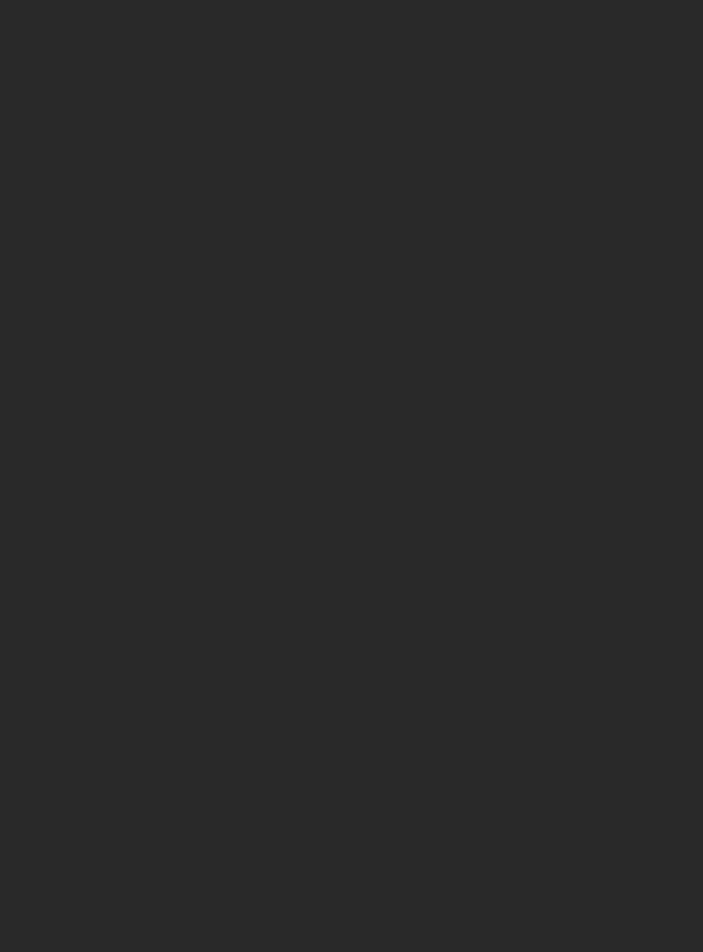
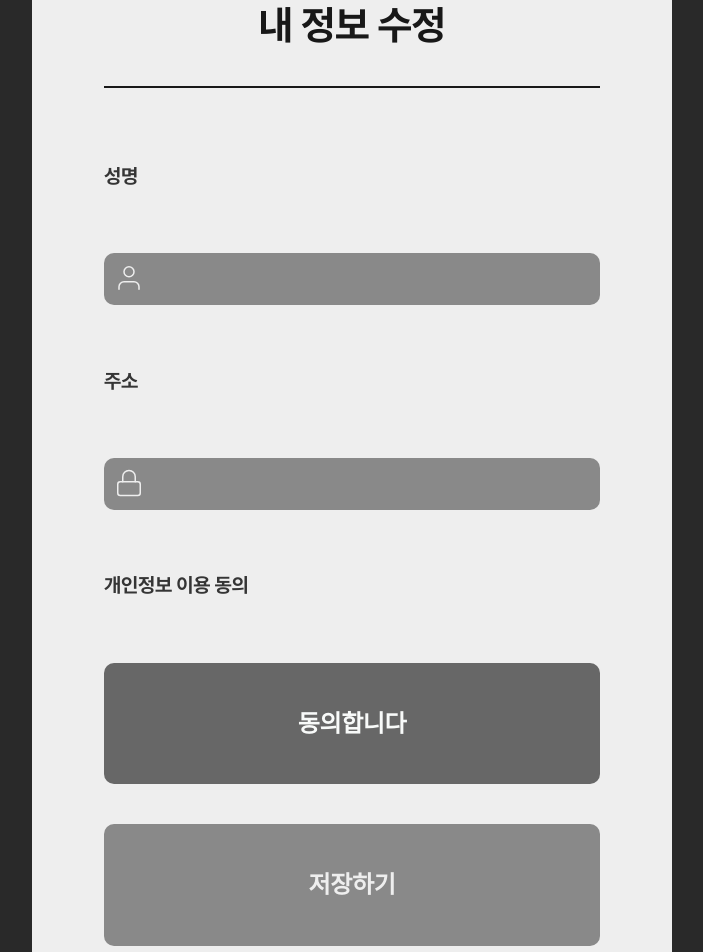
Before and after one commit to Software-Engineering-NanSSoGong/NanSSoGong-frontend, a React (Vite) app: page /profile in a window 1280 px wide. Before the commit this address had no page. Shown: the part 220-1172 px from the top of the page, without its empty margins (296-999 px from the left). Before the commit the page ends 816 px from the top, so only its background shows below. Built offline with nearby package versions, Linux system fonts and the light colour scheme; what emotion-reset would draw is missing.

Commit message:
feat:프로필 수정 추가

```diff
--- a/src/asset/svg/index.ts
+++ b/src/asset/svg/index.ts
@@ -3,4 +3,5 @@ export { default as Lock } from './Lock';
 export { default as Mic } from './Mic';
 export { default as People } from './People';
 export { default as Rider } from './Rider';
+export { default as location } from './location';
 export { default as Employee } from './Employee';
--- /dev/null
+++ b/src/asset/svg/location.tsx
@@ -0,0 +1,29 @@
+function Lock({ ...restProps }: React.SVGProps<SVGSVGElement>) {
+  return (
+    <svg
+      width='30'
+      height='30'
+      viewBox='0 0 30 30'
+      fill='none'
+      xmlns='http://www.w3.org/2000/svg'
+      {...restProps}
+    >
+      <path
+        d='M26.25 12.5C26.25 21.25 15 28.75 15 28.75C15 28.75 3.75 21.25 3.75 12.5C3.75 9.51631 4.93526 6.65483 7.04505 4.54505C9.15483 2.43526 12.0163 1.25 15 1.25C17.9837 1.25 20.8452 2.43526 22.955 4.54505C25.0647 6.65483 26.25 9.51631 26.25 12.5Z'
+        stroke='#EEEEEE'
+        strokeWidth='1.5'
+        strokeLinecap='round'
+        strokeLinejoin='round'
+      />
+      <path
+        d='M15 16.25C17.0711 16.25 18.75 14.5711 18.75 12.5C18.75 10.4289 17.0711 8.75 15 8.75C12.9289 8.75 11.25 10.4289 11.25 12.5C11.25 14.5711 12.9289 16.25 15 16.25Z'
+        stroke='#EEEEEE'
+        strokeWidth='1.5'
+        strokeLinecap='round'
+        strokeLinejoin='round'
+      />
+    </svg>
+  );
+}
+
+export default Lock;
--- /dev/null
+++ b/src/pages/ProfilePage.tsx
@@ -0,0 +1,118 @@
+import styled from '@emotion/styled';
+import React from 'react';
+import { useNavigate } from 'react-router-dom';
+import { Button, IconInputLine, TitleWithLine, Typography } from '../components';
+import { ButtonHierarchy } from '../components/common/Button';
+import { theme } from '../styles';
+
+function ProfilePage() {
+  const navigate = useNavigate();
+  const [name, setName] = React.useState<string>('');
+  const [address, setAddress] = React.useState<string>('');
+  const [accept, setAccept] = React.useState<boolean>(false);
+
+  return (
+    <Wrapper>
+      <SignupBoxLayout>
+        <BoxLayout>
+          <Title
+            title='내 정보 수정'
+            titleFontType='h1'
+            textAlign='center'
+            titleColor={theme.colors.text.dark}
+            borderColor={theme.palette.black}
+          />
+          <Lines>
+            <Typography type='h5' color={theme.palette.gray400} textAlign='left'>
+              성명
+            </Typography>
+            <IconInputLine icon='user' value={name} onChange={(e) => setName(e.target.value)} />
+            <Typography type='h5' color={theme.palette.gray400} textAlign='left'>
+              주소
+            </Typography>
+            <IconInputLine
+              icon='lock'
+              value={address}
+              onChange={(e) => setAddress(e.target.value)}
+            />
+            <Typography type='h5' color={theme.palette.gray400} textAlign='left'>
+              개인정보 이용 동의
+            </Typography>
+            <AcceptButton
+              fullWidth
+              style={{ padding: '12px' }}
+              onClick={() => setAccept(true)}
+              hierarchy={ButtonHierarchy.DarkGray}
+              className={accept === true ? 'active' : ''}
+            >
+              <Typography type='h4' color={theme.palette.white} textAlign='center'>
+                동의합니다
+              </Typography>
+            </AcceptButton>
+          </Lines>
+
+          <Lines>
+            <Button
+              fullWidth
+              style={{ padding: '12px' }}
+              onClick={() => navigate('/main')}
+              disabled={name === '' || address === ''}
+            >
+              <Typography type='h4' color={theme.palette.gray50} textAlign='center'>
+                저장하기
+              </Typography>
+            </Button>
+          </Lines>
+          <LogoImg src='/logo.png' alt='mr-daebak logo' />
+        </BoxLayout>
+      </SignupBoxLayout>
+    </Wrapper>
+  );
+}
+const Wrapper = styled.main`
+  width: 100%;
+  display: flex;
+  justify-content: center;
+  align-items: center;
+`;
+
+const SignupBoxLayout = styled.section`
+  width: 50%;
+  margin-block: 120px;
+  background-color: ${theme.palette.gray50};
+  border-radius: 16px;
+`;
+const BoxLayout = styled.div`
+  margin-inline: 72px;
+`;
+const Title = styled(TitleWithLine)`
+  padding-top: 56px;
+`;
+
+const LogoImg = styled.img`
+  width: 150px;
+  margin: 64px auto;
+  display: flex;
+`;
+
+const Lines = styled.section`
+  width: 100%;
+  margin-top: 40px;
+  display: flex;
+  flex-direction: column;
+  gap: 30px;
+`;
+
+const AcceptButton = styled(Button)`
+  padding: 20px;
+  transition: all 0.2s ease-in;
+  &:hover {
+    background-color: ${theme.palette.gray400};
+  }
+
+  &.active {
+    background-color: ${theme.colors.primary.green};
+  }
+`;
+
+export default ProfilePage;
--- a/src/pages/index.ts
+++ b/src/pages/index.ts
@@ -4,3 +4,4 @@ export { default as MainPage } from './MainPage';
 export { default as ModalTestPage } from './ModalTestPage';
 export { default as ClientHistoryOrderPage } from './ClientHistoryOrderPage';
 export { default as ItemDetailPage } from './ItemDetailPage';
+export { default as ProfilePage } from './ProfilePage';
--- a/src/routes/index.tsx
+++ b/src/routes/index.tsx
@@ -8,6 +8,7 @@ import {
   SignUpSelectUserTypePage,
   SignUpEmailPage,
   SignUpNamePage,
+  ProfilePage,
 } from '../pages';
 import RequiredAuthGuard from './RequiredAuthGuard';
 
@@ -22,6 +23,7 @@ function Router() {
       <Route path='/signup-name' element={<SignUpNamePage />} />
       <Route path='/item/:id' element={<ItemDetailPage />} />
       <Route path='/history' element={<ClientHistoryOrderPage />} />
+      <Route path='/profile' element={<ProfilePage />} />
       {/* 유저만 갈 수 있는 페이지 example: 내정보페이지 */}
       <Route element={<RequiredAuthGuard />}>
         <Route path='/user' element={<MainPage />} />
```
